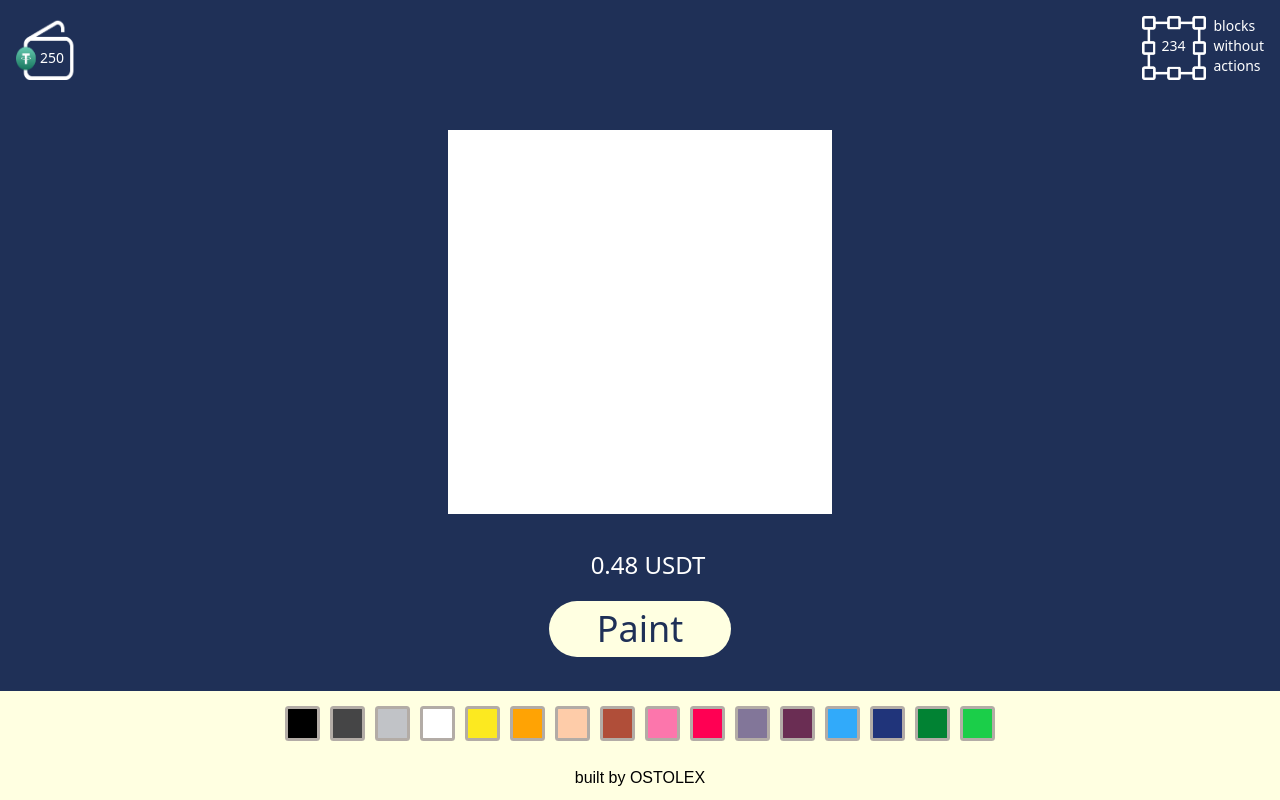
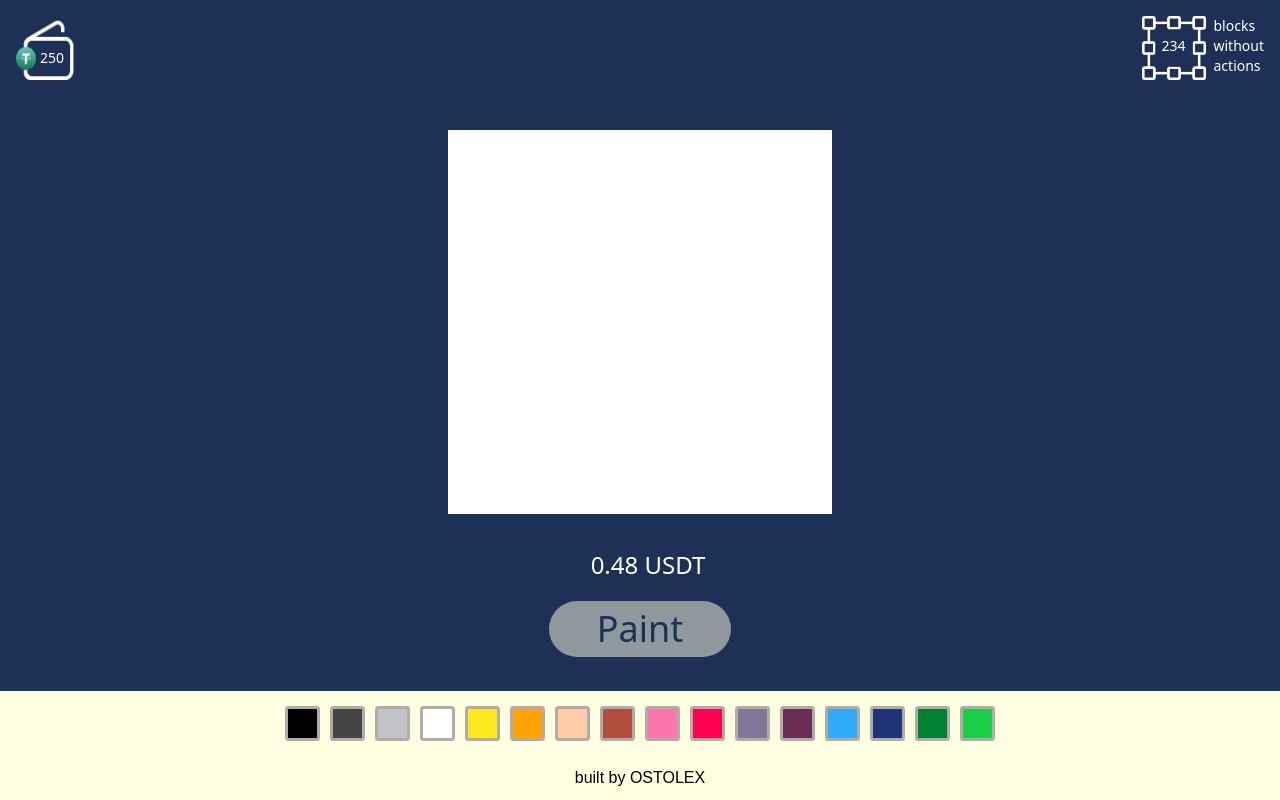
Before and after one commit to Pixelbattle-on-hot/pixelbattle-frontend, a React (Vite) app: page / in a window 1280 px wide. Built offline with nearby package versions, Linux system fonts and the light colour scheme.

Commit message:
implemented "Paint" button

```diff
--- a/src/Home.tsx
+++ b/src/Home.tsx
@@ -28,9 +28,18 @@ export function Home() {
                   ? `(${currentPaintedPixel[0]}, ${currentPaintedPixel[1]})`
                   : ""}
               </span>
-              <span>0.48 USDT</span>
+              <span>0.48 USDT</span> {/* TODO: get price and show here */}
             </div>
-            <button className="w-fit rounded-full bg-lightBackground px-12 py-2 text-4xl text-blueBackground">
+            <button
+              className="w-fit rounded-full bg-lightBackground px-12 py-2 text-4xl text-blueBackground disabled:opacity-50"
+              disabled={!currentPaintedPixel}
+              onClick={() => {
+                const [x, y, color, prevColor] = currentPaintedPixel!;
+                setCurrentPaintedPixel(null);
+                setCurrentActiveColor(-1);
+                // TODO: send transaction
+              }}
+            >
               Paint
             </button>
           </div>
```
